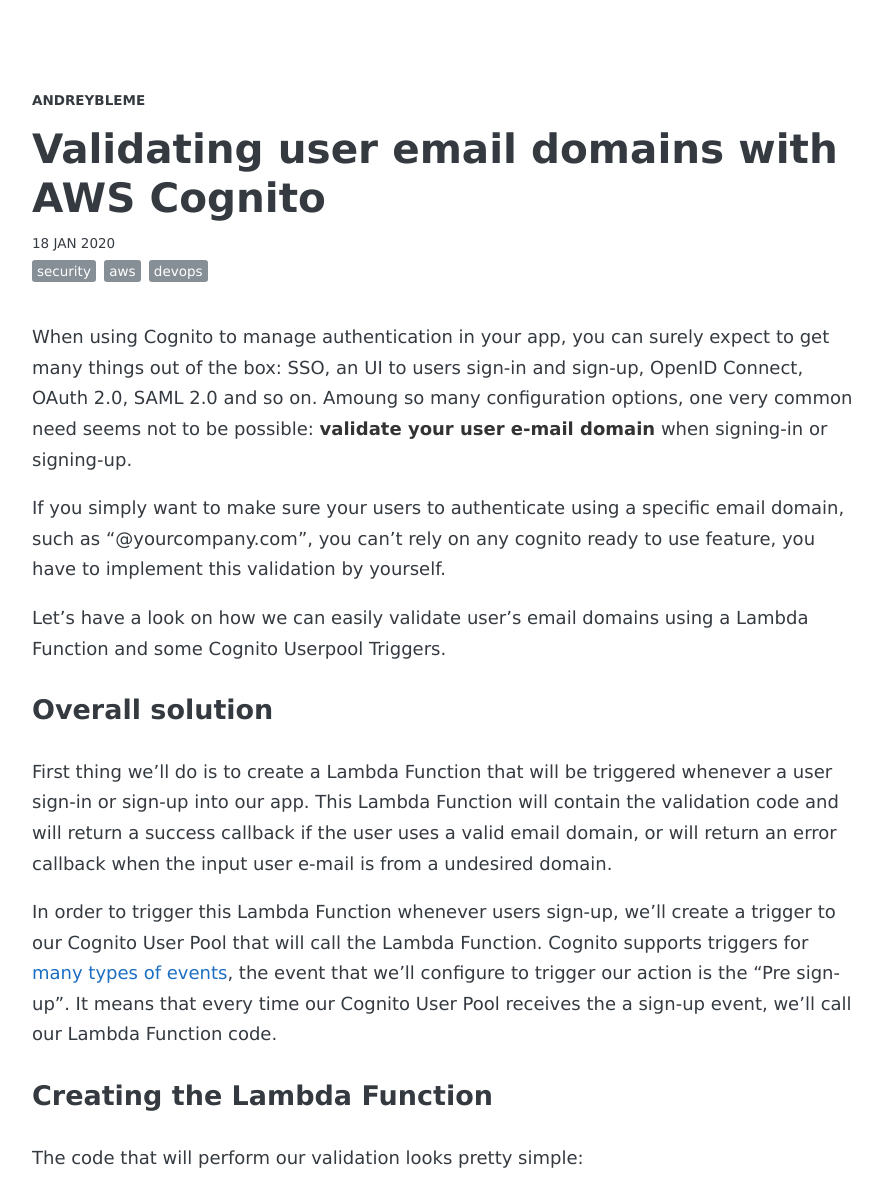
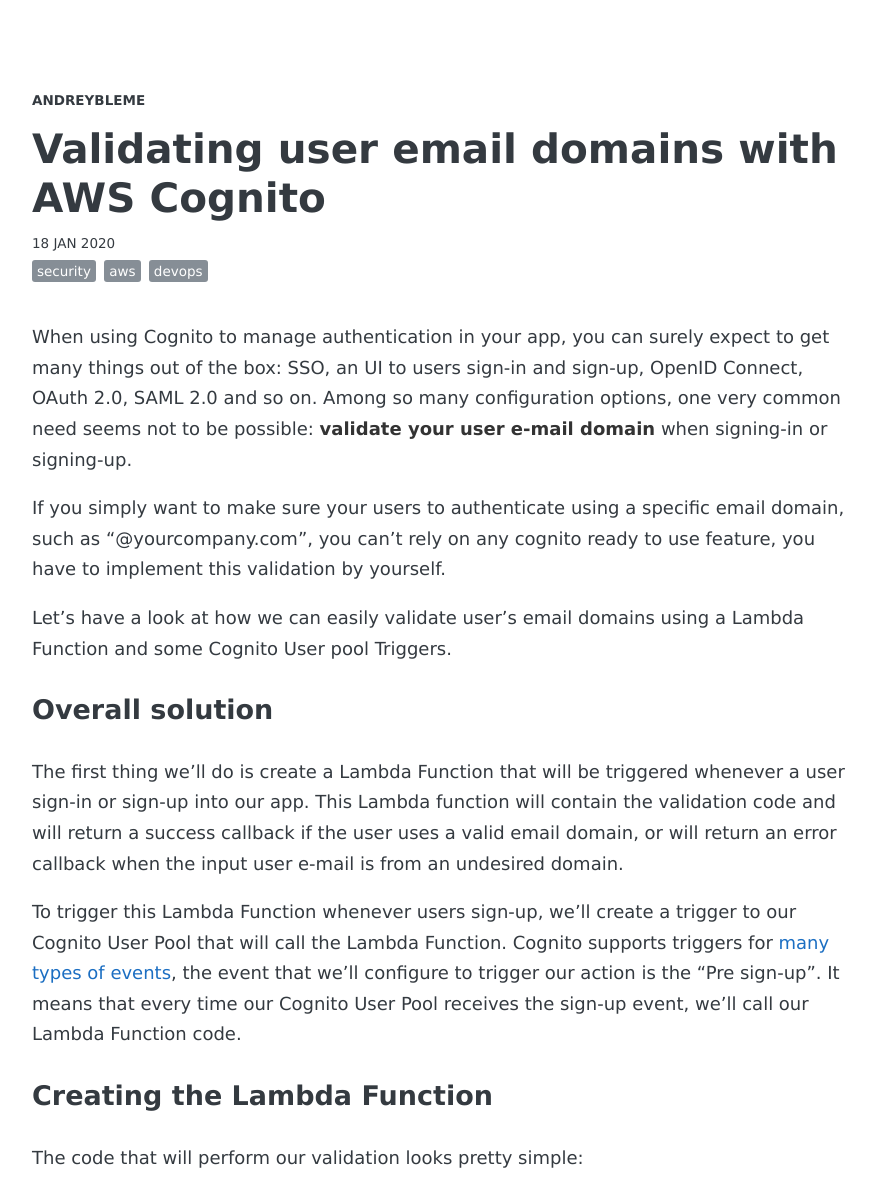
Before and after one commit to andreybleme/andreybleme.github.io, a Jekyll site: the page built from _posts/2020-01-18-validate-user-email-domain-aws-cognito.markdown, in a window 1280 px wide and 1400 px high, cut to the strip 0-1187 px from the top of the window. Shown: the whole strip, without its empty margins (194-1076 px from the left). Built offline with Jekyll 4.4.1, drawn with Linux system fonts in a browser that asks for light colours; nearby versions of some CDN libraries; some web fonts are replaced; comment, search, counter and statistics services are not loaded; some of the changed text lies outside the part shown.

Commit message:
Fix 'Validating user email domains with AWS Cognito'  post grammar

```diff
--- a/_posts/2020-01-18-validate-user-email-domain-aws-cognito.markdown
+++ b/_posts/2020-01-18-validate-user-email-domain-aws-cognito.markdown
@@ -9,17 +9,17 @@
 ---
 
 
-When using Cognito to manage authentication in your app, you can surely expect to get many things out of the box: SSO, an UI to users sign-in and sign-up, OpenID Connect, OAuth 2.0, SAML 2.0 and so on. Amoung so many configuration options, one very common need seems not to be possible: **validate your user e-mail domain** when signing-in or signing-up.
+When using Cognito to manage authentication in your app, you can surely expect to get many things out of the box: SSO, an UI to users sign-in and sign-up, OpenID Connect, OAuth 2.0, SAML 2.0 and so on. Among so many configuration options, one very common need seems not to be possible: **validate your user e-mail domain** when signing-in or signing-up.
 
 If you simply want to make sure your users to authenticate using a specific email domain, such as "@yourcompany.com", you can't rely on any cognito ready to use feature, you have to implement this validation by yourself.
 
-Let's have a look on how we can easily validate user's email domains using a Lambda Function and some Cognito Userpool Triggers.
+Let's have a look at how we can easily validate user's email domains using a Lambda Function and some Cognito User pool Triggers.
 
 ### Overall solution
 
-First thing we'll do is to create a Lambda Function that will be triggered whenever a user sign-in or sign-up into our app. This Lambda Function will contain the validation code and will return a success callback if the user uses a valid email domain, or will return an error callback when the input user e-mail is from a undesired domain.
+The first thing we'll do is create a Lambda Function that will be triggered whenever a user sign-in or sign-up into our app. This Lambda function will contain the validation code and will return a success callback if the user uses a valid email domain, or will return an error callback when the input user e-mail is from an undesired domain.
 
-In order to trigger this Lambda Function whenever users sign-up, we'll create a trigger to our Cognito User Pool that will call the Lambda Function. Cognito supports triggers for [many types of events](https://docs.aws.amazon.com/cognito/latest/developerguide/cognito-user-identity-pools-working-with-aws-lambda-triggers.html?icmpid=docs_cognito_console), the event that we'll configure to trigger our action is the "Pre sign-up". It means that every time our Cognito User Pool receives the a sign-up event, we'll call our Lambda Function code.
+To trigger this Lambda Function whenever users sign-up, we'll create a trigger to our Cognito User Pool that will call the Lambda Function. Cognito supports triggers for [many types of events](https://docs.aws.amazon.com/cognito/latest/developerguide/cognito-user-identity-pools-working-with-aws-lambda-triggers.html?icmpid=docs_cognito_console), the event that we'll configure to trigger our action is the "Pre sign-up". It means that every time our Cognito User Pool receives the sign-up event, we'll call our Lambda Function code.
 
 
 ### Creating the Lambda Function
@@ -28,7 +28,7 @@
 
 <script src="https://gist.github.com/andreybleme/87abdc22167d3ad29ca67fccffc83e82.js"></script>
 
-The most important thing here is the **line 3** where we capture the email address of the user that is trying to sign-in/sign-up. The content of this `event`object will look like this, after we configure the trigger on the Cognito User Pool:
+The most important thing here is the **line 3** where we capture the email address of the user that is trying to sign-in/sign-up. The content of this `event` object will look like this after we configure the trigger on the Cognito User Pool:
 
 
 <script src="https://gist.github.com/andreybleme/6aa969763f83349f236587fc28162aac.js"></script>
```
Also changed, not shown: other parts of _posts/2020-01-18-validate-user-email-domain-aws-cognito.markdown (+2 -2 lines).
